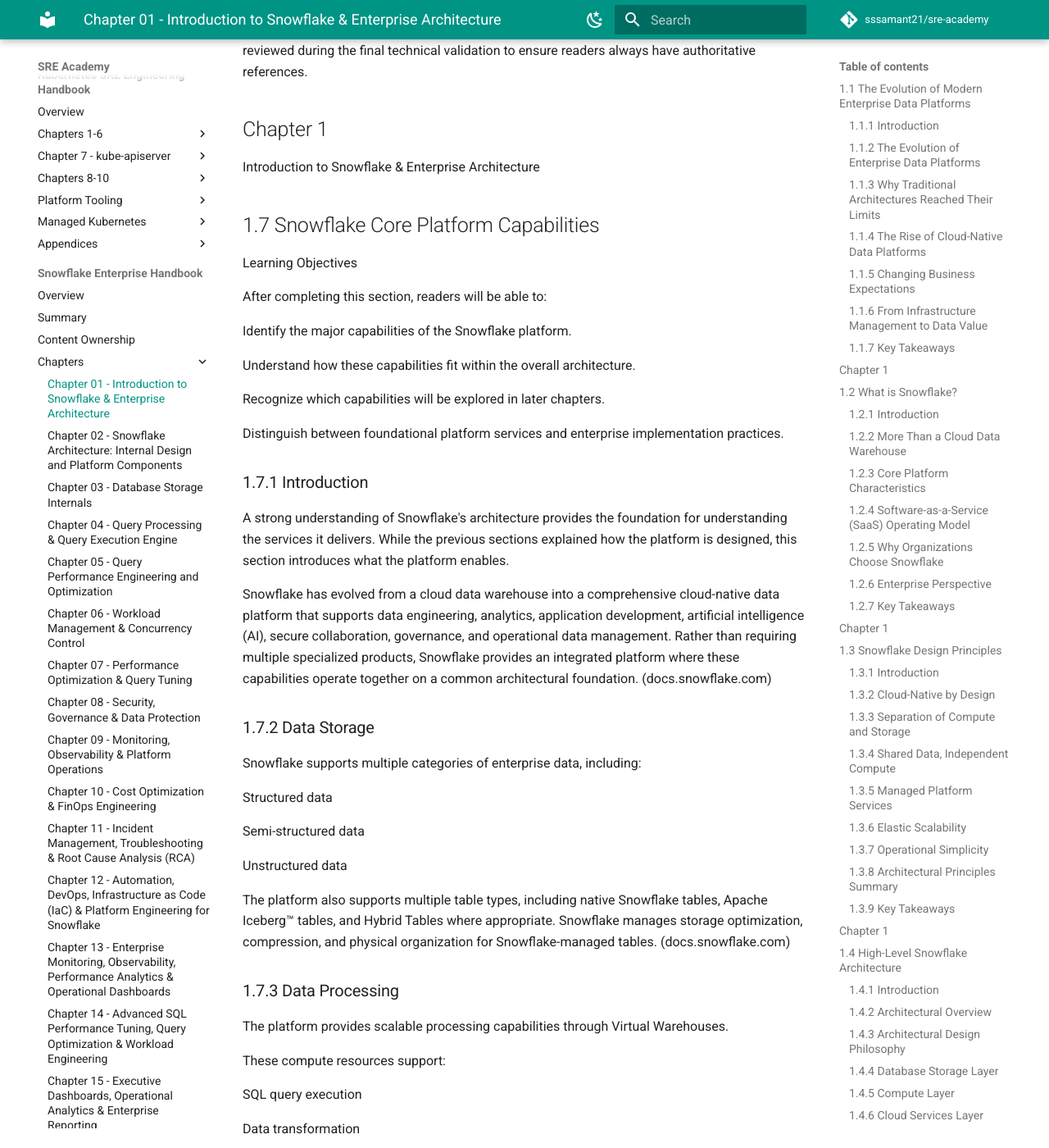
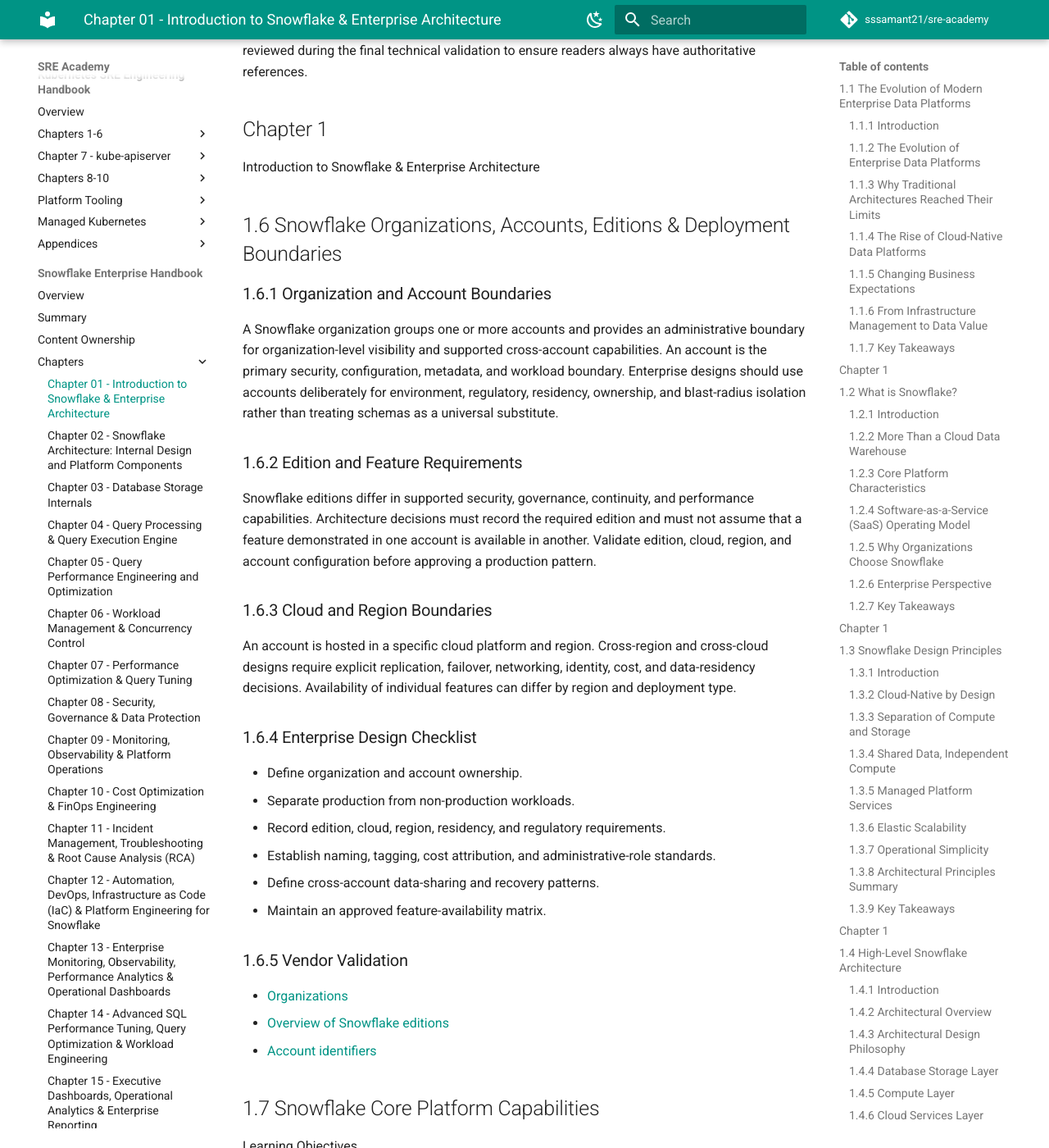
Before and after one commit to sssamant21/sre-academy, an MkDocs documentation site: the page built from docs/books/snowflake/chapter-01/README.md, in a window 1280 px wide and 1400 px high, scrolled down 34463 px. Shown: the whole window at 82% size. Built offline with MkDocs 1.6.1 and Material for MkDocs 9.7.7, drawn with Linux system fonts in a browser that asks for light colours; comment, search, counter and statistics services are not loaded.

Commit message:
fix(snowflake): resolve validation defects in chapter 01

```diff
--- a/docs/books/snowflake/chapter-01/README.md
+++ b/docs/books/snowflake/chapter-01/README.md
@@ -1278,6 +1278,35 @@
 ## Chapter 1
 
 Introduction to Snowflake & Enterprise Architecture
+
+## 1.6 Snowflake Organizations, Accounts, Editions & Deployment Boundaries
+
+### 1.6.1 Organization and Account Boundaries
+
+A Snowflake organization groups one or more accounts and provides an administrative boundary for organization-level visibility and supported cross-account capabilities. An account is the primary security, configuration, metadata, and workload boundary. Enterprise designs should use accounts deliberately for environment, regulatory, residency, ownership, and blast-radius isolation rather than treating schemas as a universal substitute.
+
+### 1.6.2 Edition and Feature Requirements
+
+Snowflake editions differ in supported security, governance, continuity, and performance capabilities. Architecture decisions must record the required edition and must not assume that a feature demonstrated in one account is available in another. Validate edition, cloud, region, and account configuration before approving a production pattern.
+
+### 1.6.3 Cloud and Region Boundaries
+
+An account is hosted in a specific cloud platform and region. Cross-region and cross-cloud designs require explicit replication, failover, networking, identity, cost, and data-residency decisions. Availability of individual features can differ by region and deployment type.
+
+### 1.6.4 Enterprise Design Checklist
+
+- Define organization and account ownership.
+- Separate production from non-production workloads.
+- Record edition, cloud, region, residency, and regulatory requirements.
+- Establish naming, tagging, cost attribution, and administrative-role standards.
+- Define cross-account data-sharing and recovery patterns.
+- Maintain an approved feature-availability matrix.
+
+### 1.6.5 Vendor Validation
+
+- [Organizations](https://docs.snowflake.com/en/user-guide/organizations)
+- [Overview of Snowflake editions](https://docs.snowflake.com/en/user-guide/intro-editions)
+- [Account identifiers](https://docs.snowflake.com/en/user-guide/admin-account-identifier)
 
 ## 1.7 Snowflake Core Platform Capabilities
 
```
